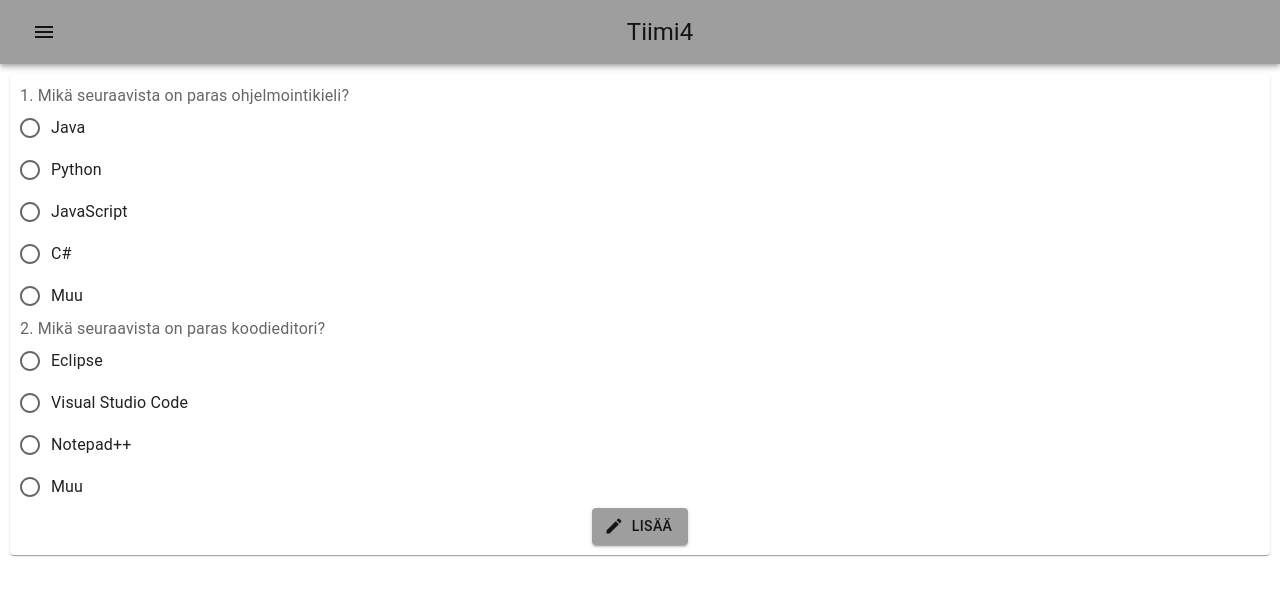
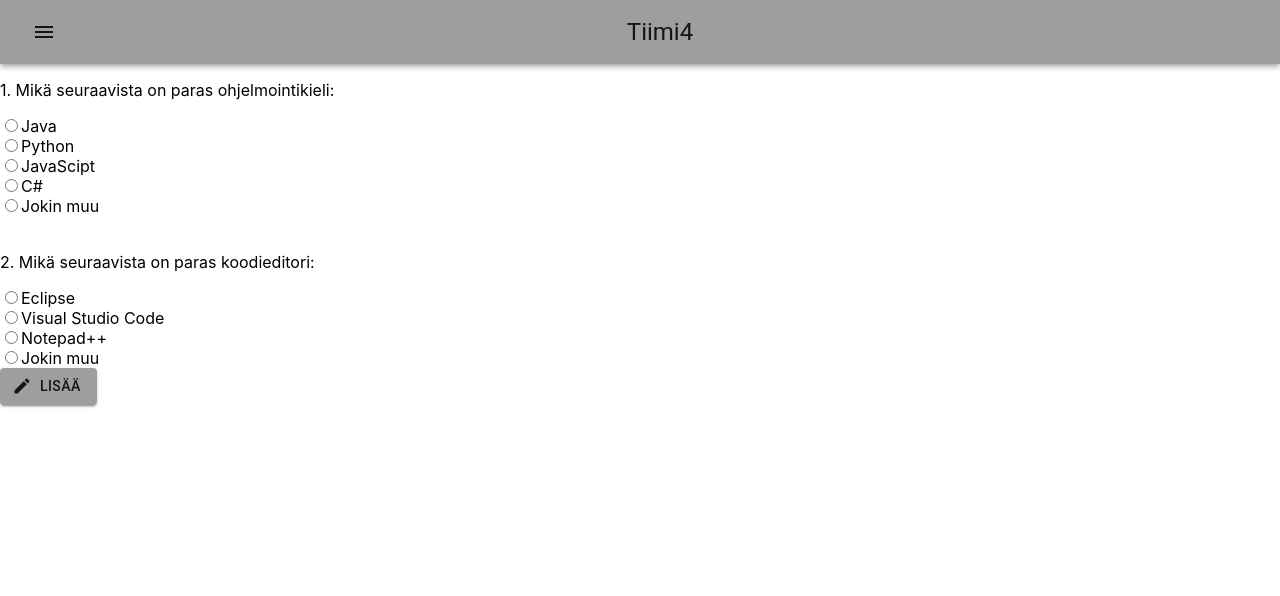
Before and after one commit to jvskv/Tiimi4, a React (Create React App) app in the folder Ohjelmistoprojekti 1_tiimi4_front/: page /kysely2 in a window 1280 px wide. Shown: the top 596 px of the page. Built offline with nearby package versions, Linux system fonts and the light colour scheme.

Commit message:
Veikka 15.5

```diff
--- a/Ohjelmistoprojekti 1_tiimi4_front/src/components/Kysely2.js
+++ b/Ohjelmistoprojekti 1_tiimi4_front/src/components/Kysely2.js
@@ -1,136 +1,137 @@
-import React, { useState } from "react";
+import React, { useState, useEffect } from "react";
 import CreateIcon from "@mui/icons-material/Create";
-import {
-  Box,
-  Button,
-  FormControl,
-  FormControlLabel,
-  FormLabel,
-  Paper,
-  Radio,
-  RadioGroup,
-} from "@mui/material";
+import { Button } from "@mui/material";
 
-function Kysely2() {
-  const [open, setOpen] = React.useState(false);
-  const [viesti, setViesti] = useState("");
-  const [kysely, setValues] = React.useState({
-    ohjelmointikieli: "",
-    koodieditori: "",
-  });
-  const muuta = (e) => {
-    setValues({
-      ...kysely,
-      [e.target.name]: e.target.value,
-    });
+function Kysely2 () {
+
+    const [value, setValue] = useState({
+        ohjelmointikieli: '',
+        koodieditori: ''
+    })
+
+    const handleChange = (event) => {
+        setValue({...value, [event.target.name]: event.target.value})
     };
 
-  const handleClose = () => {
-    console.log("Lähetys");
-    vastaus(kysely);
-    setOpen(false);
-    setViesti("Vastaukset tallennettu. Kiitos!");
+    const handleSubmit = (event) => {
+        addAnswer(value)
+        console.log(value)
     };
 
-  const vastaus = (kysely) => {
-    fetch("http://localhost:8080/quizes2", {
-      method: "POST",
-      headers: { "Content-type": "application/json" },
-      body: JSON.stringify(kysely),
+    const addAnswer = (value) => {
+        fetch("http://localhost:8080/vastaus2",{
+          method:'POST',
+          headers: {'Content-type':'application/json'},
+          body: JSON.stringify(value)
         })
         .then(response => {
           if (response.ok) {
-          alert("Tallennettu!");
-        } else {
-          alert("Virhe");
+            alert('Saved!')
+          }
+          else {
+            alert('Something went wrong')
           }
         })
-      .catch((err) => console.log(err));
-  };
+        .catch(err => console.log(err))
+      }
 
     return (
-    <Paper sx={{ padding: "10px", margin: "10px" }}>
-      <FormControl>
-        <FormLabel id="ohjelmointikieli">
-          1. Mikä seuraavista on paras ohjelmointikieli?
-        </FormLabel>
-        <RadioGroup
-          aria-labelledby="ohjelmointikieli"
-          name="radio-buttons-group"
-        >
-          <FormControlLabel
-            value="java"
-            control={<Radio />}
-            label="Java"
-            onChange={(e) => muuta(e)}
+        <div className="checks">
+            <form>
+                <p>1. Mikä seuraavista on paras ohjelmointikieli:</p>
+                <input
+                    type="radio"
+                    id="ohjelmointikieli"
+                    name="ohjelmointikieli"
+                    value="Java"
+                    onChange={handleChange}
                 />
-          <FormControlLabel
-            value="python"
-            control={<Radio />}
-            label="Python"
-            onChange={(e) => muuta(e)}
+                <label htmlFor="ohjelmointikieli">Java</label>
+                <br />
+                <input
+                    type="radio"
+                    id="ohjelmointikieli"
+                    name="ohjelmointikieli"
+                    value="Python"
+                    onChange={handleChange}
                 />
-          <FormControlLabel
-            value="javascript"
-            control={<Radio />}
-            label="JavaScript"
-            onChange={(e) => muuta(e)}
+                <label htmlFor="ohjelmointikieli">Python</label>
+                <br />
+                <input
+                    type="radio"
+                    id="ohjelmointikieli"
+                    name="ohjelmointikieli"
+                    value="JavaScript"
+                    onChange={handleChange}
                 />
-          <FormControlLabel
-            value="c#"
-            control={<Radio />}
-            label="C#"
-            onChange={(e) => muuta(e)}
+                <label htmlFor="ohjelmointikieli">JavaScipt</label>
+                <br />
+                <input
+                    type="radio"
+                    id="ohjelmointikieli"
+                    name="ohjelmointikieli"
+                    value="C#"
+                    onChange={handleChange}
                 />
-          <FormControlLabel
-            value="muu"
-            control={<Radio />}
-            label="Muu"
-            onChange={(e) => muuta(e)}
+                <label htmlFor="ohjelmointikieli">C#</label>
+                <br />
+                <input
+                    type="radio"
+                    id="ohjelmointikieli"
+                    name="ohjelmointikieli"
+                    value="Else"
+                    onChange={handleChange}
                 />
-        </RadioGroup>
-
-        <FormLabel id="koodieditori">
-          2. Mikä seuraavista on paras koodieditori?
-        </FormLabel>
-        <RadioGroup aria-labelledby="koodieditori" name="radio-buttons-group">
-          <FormControlLabel
-            value="eclipse"
-            control={<Radio />}
-            label="Eclipse"
-            onChange={(e) => muuta(e)}
+                <label htmlFor="ohjelmointikieli">Jokin muu</label>
+                <br />
+                <br />
+                <p>2. Mikä seuraavista on paras koodieditori:</p>
+                <input
+                    type="radio"
+                    id="koodieditori"
+                    name="koodieditori"
+                    value="Eclipse"
+                    onChange={handleChange}
                 />
-          <FormControlLabel
-            value="visual studio code"
-            control={<Radio />}
-            label="Visual Studio Code"
-            onChange={(e) => muuta(e)}
+                <label htmlFor="koodieditori">Eclipse</label>
+                <br />
+                <input
+                    type="radio"
+                    id="koodieditori"
+                    name="koodieditori"
+                    value="Visual Studio Code"
+                    onChange={handleChange}
                 />
-          <FormControlLabel
-            value="notepad++"
-            control={<Radio />}
-            label="Notepad++"
-            onChange={(e) => muuta(e)}
+                <label htmlFor="koodieditori">Visual Studio Code</label>
+                <br />
+                <input
+                    type="radio"
+                    id="koodieditori"
+                    name="koodieditori"
+                    value="Notepad++"
+                    onChange={handleChange}
                 />
-          <FormControlLabel
-            value="muu"
-            control={<Radio />}
-            label="Muu"
-            onChange={(e) => muuta(e)}
+                <label htmlFor="koodieditori">Notepad++</label>
+                <br />
+                <input
+                    type="radio"
+                    id="koodieditori"
+                    name="koodieditori"
+                    value="Else"
+                    onChange={handleChange}
                 />
-        </RadioGroup>
-      </FormControl>
-      <Box sx={{ textAlign: "center" }}>
+                <label htmlFor="koodieditori">Jokin muu</label>
+                <br />
                 <Button
-          onClick={(e) => handleClose(e)}
                     variant="contained"
+                    onClick={handleSubmit}
                     startIcon={<CreateIcon />}
                     >
                     Lisää
                 </Button>
-      </Box>
-    </Paper>
-  );
+            </form>
+        </div>
+    )
 }
 
-export default Kysely2;
+export default Kysely2
```
Lines whose indentation alone changed are shown as unchanged.
